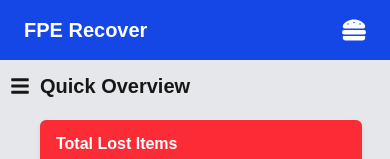
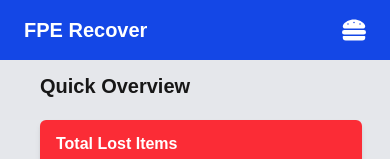
Before and after one commit to Homines-Solitarius/lost-and-found-app, a Next.js app: page /dashboard/admin in a window 390 px wide. Shown: the top 159 px of the page. Built offline with nearby package versions, Linux system fonts and the light colour scheme.

Commit message:
refactor: clean up imports and improve dashboard layout structure

```diff
--- a/src/app/dashboard/admin/page.tsx
+++ b/src/app/dashboard/admin/page.tsx
@@ -2,15 +2,17 @@
 
 import Button from '@/app/components/Button'
 import React, { useState } from 'react'
-import { FaBars, FaDoorOpen } from 'react-icons/fa'
 import Home from './Home'
 import Reports from './Reports'
 import Settings from './Settings'
+import { FaDoorOpen } from 'react-icons/fa6'
 
 const AdminDashboard = () => {
 
     const [isActive, setIsActive] = useState(false);
     const [isIndex, setIsIndex] = useState(1);
+
+
 
     const pages = [
         { id: 1, name: 'Overview', content: <Home/> },
@@ -24,8 +26,7 @@ const AdminDashboard = () => {
 
     return (
         <div className="flex flex-row w-full h-full transition-all duration-300ms ease-in-out">
-            <FaBars className='sm:hidden absolute w-10 mt-4 h-5'/>
-            <div className="hidden sm:block gap-6 transition-all duration-300 bg-blue-600 text-white w-60 h-140 overflow-y-hidden py-3 px-2 shadow-md">
+            {<div className="hidden sm:block gap-6 transition-all duration-300 bg-blue-600 text-white w-60 h-140 overflow-y-hidden py-3 px-2 shadow-md">
                 <h2 className='font-bold p-2 my-3 text-md bg-white text-black rounded-md'>My DashBoard</h2>
                 {pages.map((item) => (
                     <li onClick={() => {
@@ -39,7 +40,7 @@ const AdminDashboard = () => {
                     <FaDoorOpen size={20} />
                     <Button text='Logout' />
                 </span>
-            </div>
+            </div>}
             {/* Display */}
             <div className="bg-gray-200 w-full h-140 px-2 overflow-y-scroll">
                 <div className='m-3 ml-6 transition-all duration-300ms ease-in-out'>
```
